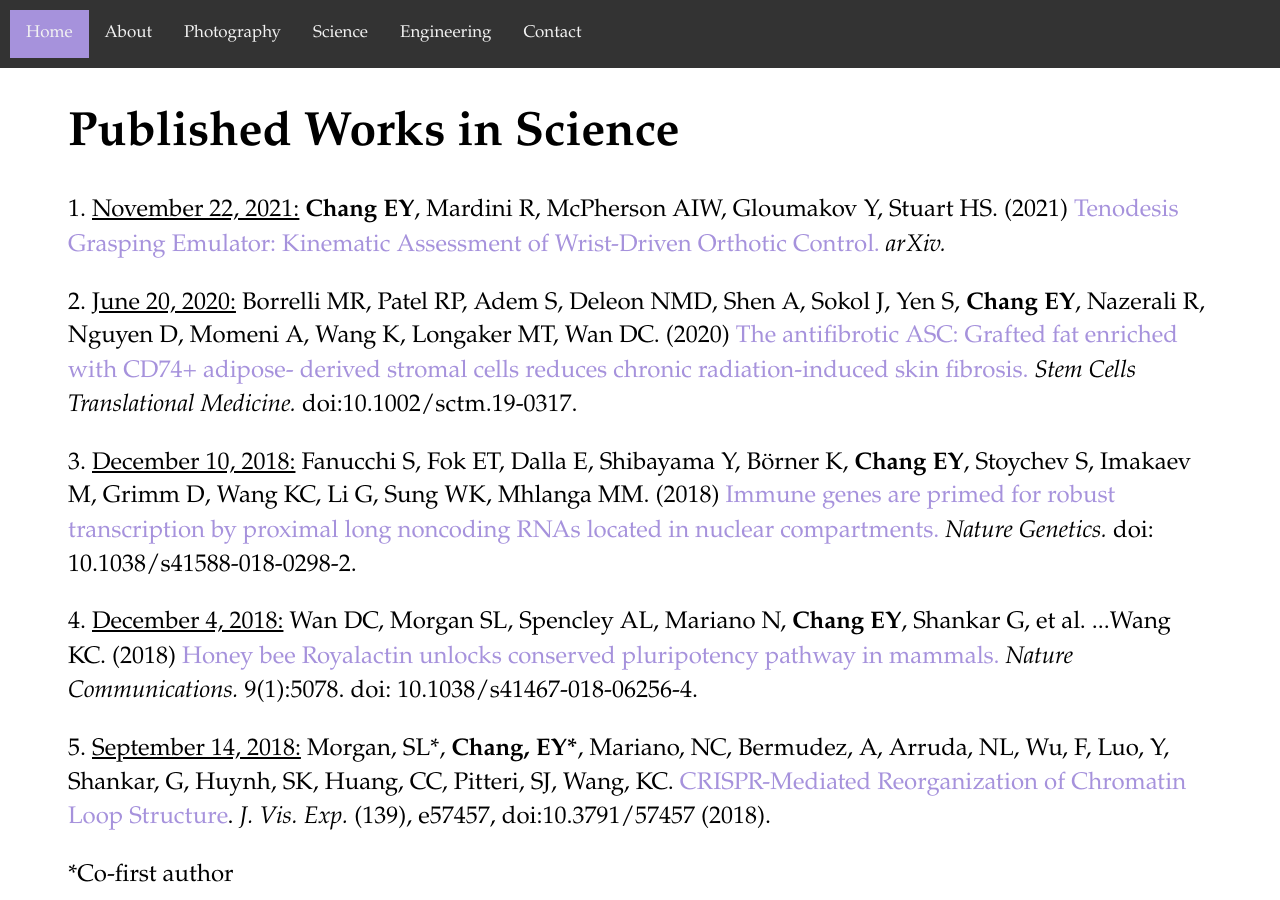
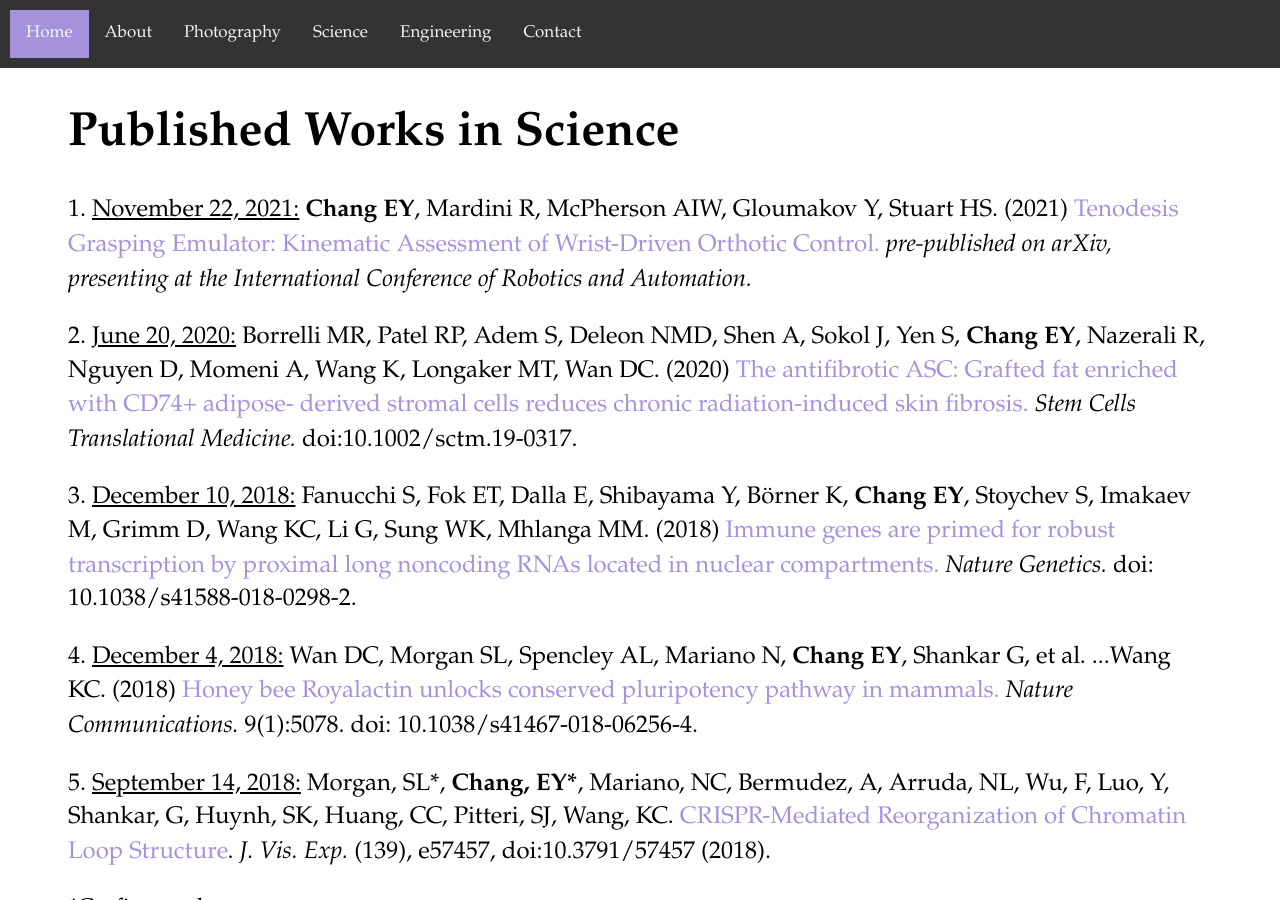
Before and after one commit to echang17/echang17.github.io, a Jekyll site: the page built from science/index.html, in a window 1280 px wide and 900 px high. Built offline with Jekyll 4.4.1, drawn with Linux system fonts in a browser that asks for light colours.

Commit message:
adding headshot, amending bio and papers

```diff
--- a/about/index.html
+++ b/about/index.html
@@ -9,12 +9,12 @@
 </div>
 <div class="row">
   <div class="column" style="margin: 20px auto; width:50%"> <!--margin to match top and bottom of text, 20px -->
-    <img class="vert-photo" src="/about/gradcap.jpg", style="max-width:100%;height:auto;display:block;margin-left:auto;margin-right:auto">
+    <img class="vert-photo" src="/about/Chang-Erin.jpg", style="max-width:100%;height:auto;display:block;margin-left:auto;margin-right:auto">
   </div>
   <div class="column" style="width:50%">
     <h2>Always hungry. Always foolish.</h2>
     <p style="font-size:1.25em">Hi, I’m Erin. I’m a scientist, an engineer, an insatiable pit of continuous hunger (for both food and knowledge), a washed-up soccer player, and a sports photographer.</p>
     <p style="font-size:1.25em">I graduated from Boston University with a B.S. in Biomedical Engineering, where I worked on <a href="/projects/nanoparticles">nanoparticle drug delivery</a> and the <a href="/projects/bending">fluid mechanics of swellable structures</a>. I love building new things, so I decided to host this website on Github to tinker with web design and some basic coding!</p>
-    <p style="font-size:1.25em">After BU, I conducted research at Stanford University, where I worked with <a href="https://www.ncbi.nlm.nih.gov/pubmed/30510260">stem cells</a> and used CRISPR to manipulate <a href="https://www.jove.com/video/57457/crispr-mediated-reorganization-of-chromatin-loop-structure">chromatin architecture</a>. I am currently a Mechanical Engineering Ph.D. student and NSF Graduate Research Fellow at UC Berkeley, where I work on <a href="https://arxiv.org/abs/2111.11524">robotic systems</a> to augment human dexterity.</p>
-    <p style="font-size:1.25em">In my free time, I am also an in-game and studio <a href="/sportsphoto">photographer</a> for Stanford Athletics, where I cover Football, Volleyball, Soccer, Basketball, and Water Polo. Outside of Stanford Athletics, I have created images for the US Soccer, the San Jose Earthquakes, Duke University Athletics, USC Athletics, Street Soccer USA, and F45 Training.</p>
+    <p style="font-size:1.25em">After BU, I conducted research at Stanford University, where I worked with <a href="https://www.ncbi.nlm.nih.gov/pubmed/30510260">stem cells</a> and used CRISPR to manipulate <a href="https://www.jove.com/video/57457/crispr-mediated-reorganization-of-chromatin-loop-structure">chromatin architecture</a>. I am currently a Mechanical Engineering Ph.D. student and NSF Graduate Research Fellow at UC Berkeley, where I work on <a href="https://arxiv.org/abs/2111.11524">robotic systems</a> to augment human dexterity in the <href="https://edg.berkeley.edu/">Embodied Dexterity Group</href>.</p>
+    <p style="font-size:1.25em">In my free time, I am also a freelance <a href="/sportsphoto">sports photographer</a>. I work primarily with Stanford Athletics, US Soccer, and the San Jose Earthquakes, but have created images for many other Division I athletics programs, as well as Street Soccer USA and F45 Training.</p>
    </div>
--- a/science/index.html
+++ b/science/index.html
@@ -8,7 +8,7 @@
   <h1>Published Works in Science</h1>
 </div>
 <div class="blurb">
-  <p>1. <u>November 22, 2021:</u> <b>Chang EY</b>, Mardini R, McPherson AIW, Gloumakov Y, Stuart HS. (2021) <a href="https://arxiv.org/abs/2111.11524" target="_blank">Tenodesis Grasping Emulator: Kinematic Assessment of Wrist-Driven Orthotic Control.</a> <i>arXiv.</i></p>
+  <p>1. <u>November 22, 2021:</u> <b>Chang EY</b>, Mardini R, McPherson AIW, Gloumakov Y, Stuart HS. (2021) <a href="https://arxiv.org/abs/2111.11524" target="_blank">Tenodesis Grasping Emulator: Kinematic Assessment of Wrist-Driven Orthotic Control.</a> <i>pre-published on arXiv, presenting at the International Conference of Robotics and Automation.</i></p>
   <p>2. <u>June 20, 2020:</u> Borrelli MR, Patel RP, Adem S, Deleon NMD, Shen A, Sokol J, Yen S, <b>Chang EY</b>, Nazerali R, Nguyen D, Momeni A, Wang K, Longaker MT, Wan DC. (2020) <a href= "https://pubmed.ncbi.nlm.nih.gov/32563212/" target="_blank">The antifibrotic ASC: Grafted fat enriched with CD74+ adipose- derived stromal cells reduces chronic radiation-induced skin fibrosis.</a> <i>Stem Cells Translational Medicine.</i> doi:10.1002/sctm.19-0317.</p>
   <p></p>
   <p>3. <u>December 10, 2018:</u> Fanucchi S, Fok ET, Dalla E, Shibayama Y, Börner K, <b>Chang EY</b>, Stoychev S, Imakaev M, Grimm D, Wang KC, Li G, Sung WK, Mhlanga MM. (2018) <a href="https://www.ncbi.nlm.nih.gov/pubmed/30531872" target="_blank">Immune genes are primed for robust transcription by proximal long noncoding RNAs located in nuclear compartments.</a> <i>Nature Genetics.</i> doi: 10.1038/s41588-018-0298-2.</p>
```
Also changed, not shown: about/Chang-Erin.jpg (added).
